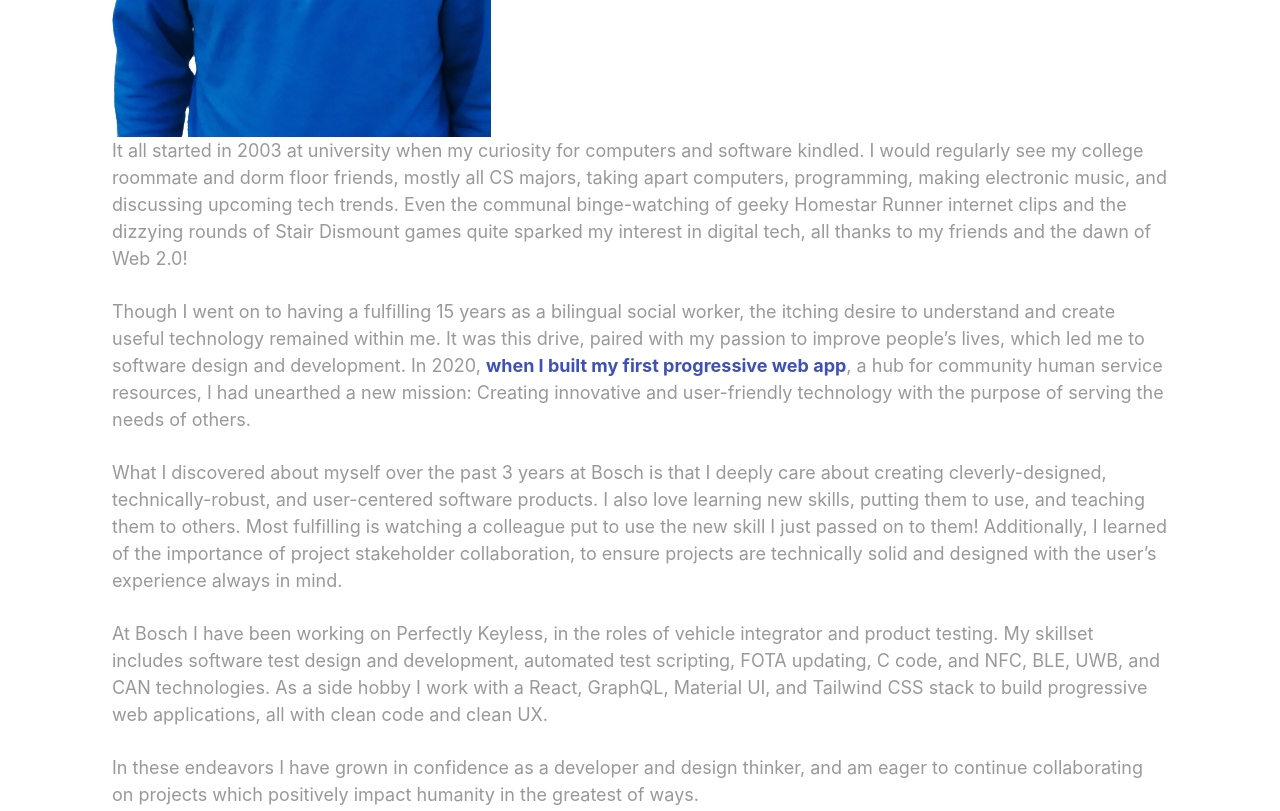
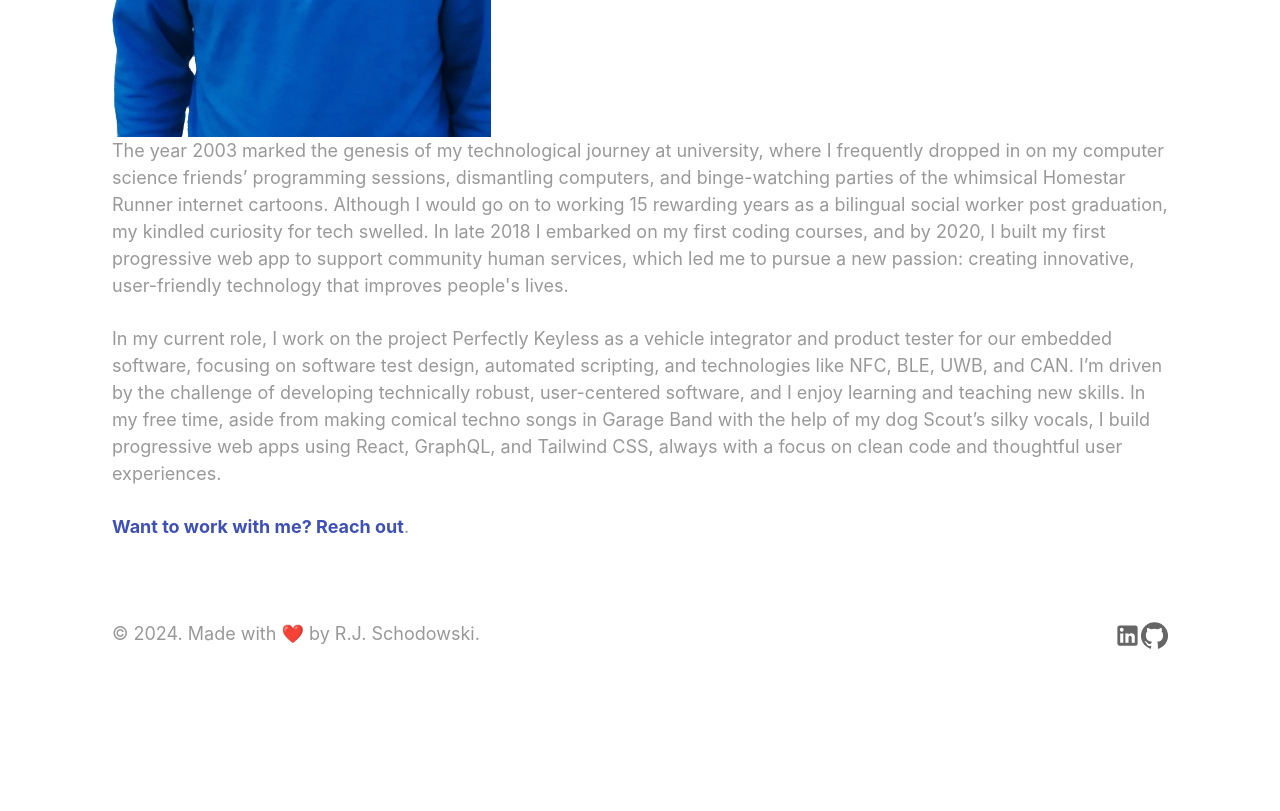
Before and after one commit to rjschodowski/my-portfolio, a Gatsby site: page /about in a window 1280 px wide. Shown: the part 820-1631 px from the top of the page. After the commit the page ends 1493 px from the top, so only its background shows below. Built offline with nearby package versions, Linux system fonts and the light colour scheme; Gatsby itself is replaced by a stand-in of ours.

Commit message:
About Section content condensed for readability.

```diff
--- a/src/pages/about.js
+++ b/src/pages/about.js
@@ -22,33 +22,19 @@ const About = () => {
                 </div>
                 <div className={contentText}>
                     <p>
-                        It all started in 2003 at university when my curiosity for computers and software kindled. I would regularly see my college
-                        roommate and dorm floor friends, mostly all CS majors, taking apart computers, programming, making electronic music, and
-                        discussing upcoming tech trends. Even the communal binge-watching of geeky Homestar Runner internet clips and the dizzying
-                        rounds of Stair Dismount games quite sparked my interest in digital tech, all thanks to my friends and the dawn of Web 2.0!
+                        The year 2003 marked the genesis of my technological journey at university, where I frequently dropped in on my computer
+                        science friends’ programming sessions, dismantling computers, and binge-watching parties of the whimsical Homestar Runner
+                        internet cartoons. Although I would go on to working 15 rewarding years as a bilingual social worker post graduation, my
+                        kindled curiosity for tech swelled. In late 2018 I embarked on my first coding courses, and by 2020, I built my first
+                        progressive web app to support community human services, which led me to pursue a new passion: creating innovative,
+                        user-friendly technology that improves people's lives.
                     </p>
                     <p>
-                        Though I went on to having a fulfilling 15 years as a bilingual social worker, the itching desire to understand and create
-                        useful technology remained within me. It was this drive, paired with my passion to improve people’s lives, which led me to
-                        software design and development. In 2020, <Link to="/lansinghelp" className={link}>when I built my first progressive web app</Link>, a hub for community human service
-                        resources, I had unearthed a new mission: Creating innovative and user-friendly technology with the purpose of serving the
-                        needs of others.
-                    </p>
-                    <p>
-                        What I discovered about myself over the past 3 years at Bosch is that I deeply care about creating cleverly-designed, technically-robust,
-                        and user-centered software products. I also love learning new skills, putting them to use, and teaching them to others. Most
-                        fulfilling is watching a colleague put to use the new skill I just passed on to them! Additionally, I learned of the importance
-                        of project stakeholder collaboration, to ensure projects are technically solid and designed with the user’s experience always in
-                        mind.
-                    </p>
-                    <p>
-                        At Bosch I have been working on Perfectly Keyless, in the roles of vehicle integrator and product testing. My skillset includes
-                        software test design and development, automated test scripting, FOTA updating, C code, and NFC, BLE, UWB, and CAN technologies.
-                        As a side hobby I work with a React, GraphQL, Material UI, and Tailwind CSS stack to build progressive web applications, all with
-                        clean code and clean UX.
-                    </p>
-                    <p>In these endeavors I have grown in confidence as a developer and design thinker, and am eager to continue collaborating on projects
-                        which positively impact humanity in the greatest of ways.
+                        In my current role, I work on the project Perfectly Keyless as a vehicle integrator and product tester for our embedded
+                        software, focusing on software test design, automated scripting, and technologies like NFC, BLE, UWB, and CAN. I’m driven by
+                        the challenge of developing technically robust, user-centered software, and I enjoy learning and teaching new skills. In my
+                        free time, aside from making comical techno songs in Garage Band with the help of my dog Scout’s silky vocals, I build
+                        progressive web apps using React, GraphQL, and Tailwind CSS, always with a focus on clean code and thoughtful user experiences.
                     </p>
                     <p><Link to="/contact" className={link}>Want to work with me? Reach out</Link>.</p>
                 </div>
```
